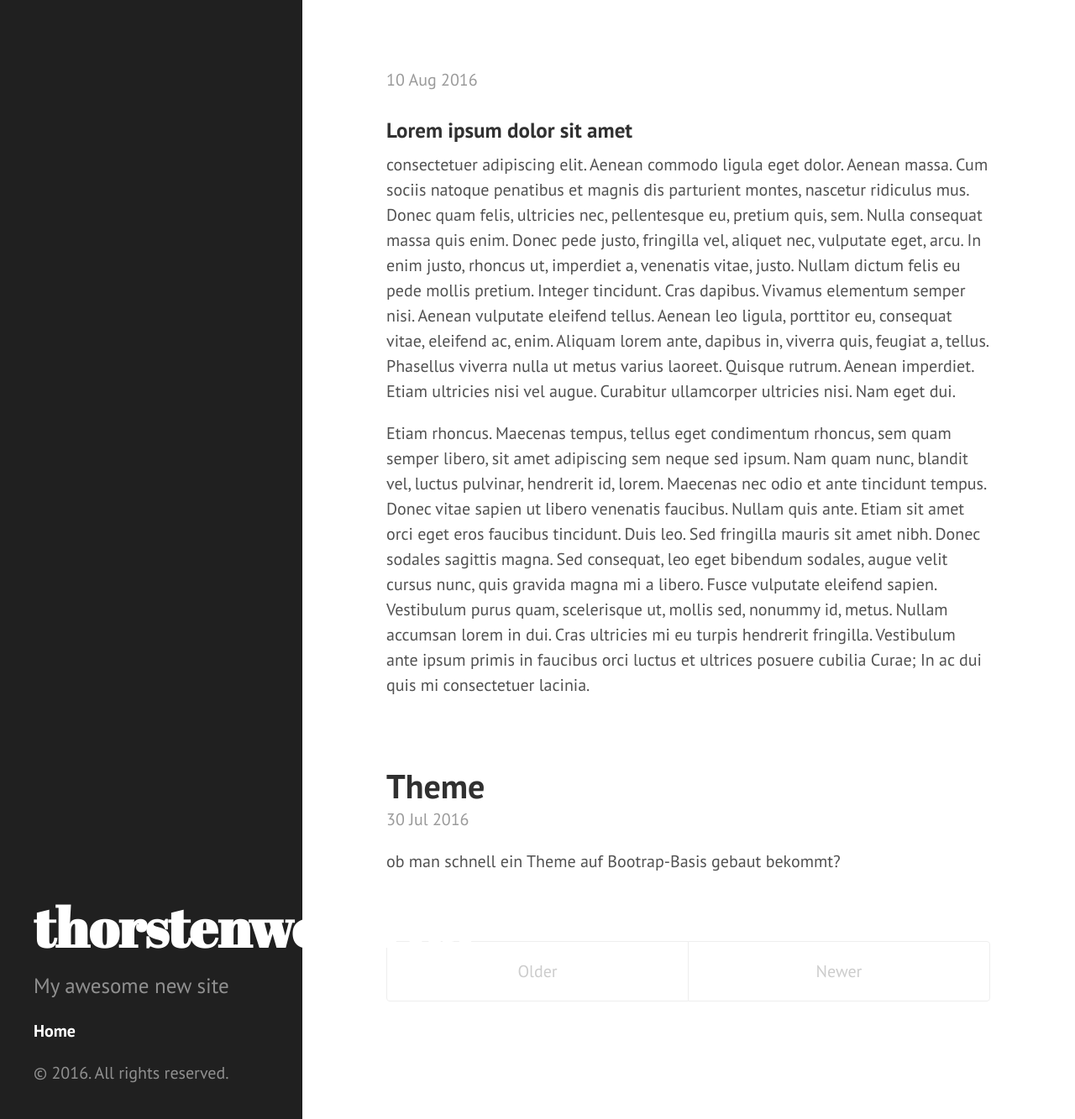
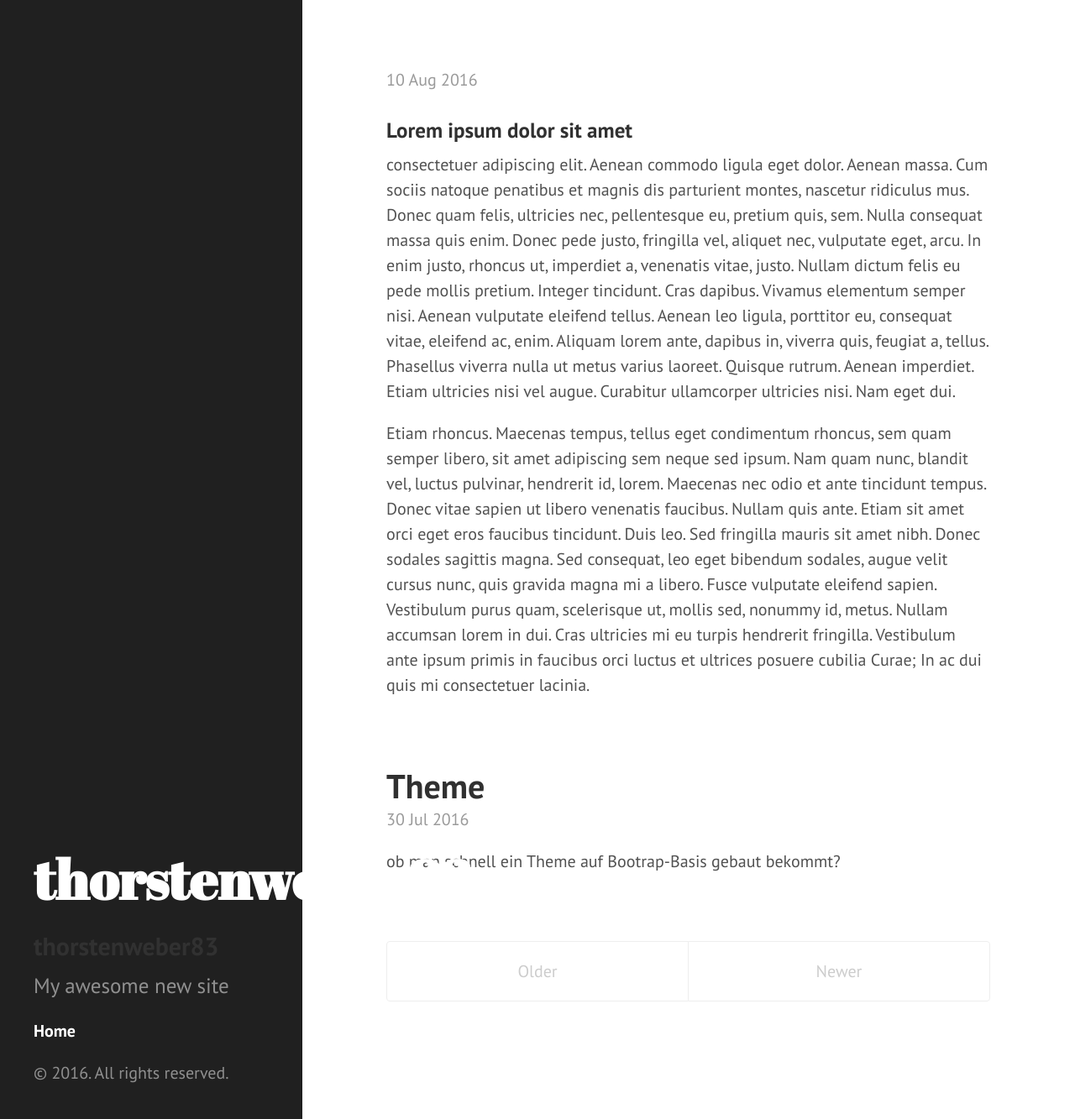
Before and after one commit to thorstenweber83/thorstenweber83.github.io, a Jekyll site: the page built from index.html, in a window 1280 px wide and 1333 px high. Shown: the whole window at 84% size. Built offline with Jekyll 4.4.1, drawn with Linux system fonts in a browser that asks for light colours; the list of posts is cut into pages by our own code.

Commit message:
Update sidebar.html

```diff
--- a/_includes/sidebar.html
+++ b/_includes/sidebar.html
@@ -2,6 +2,7 @@
   <div class="container sidebar-sticky">
     <div class="sidebar-about">
       <h1>{{ site.title }}</h1>
+      <h2>{{ site.title }}</h2>
       <p class="lead">{{ site.description }}</p>
     </div>
 
```
